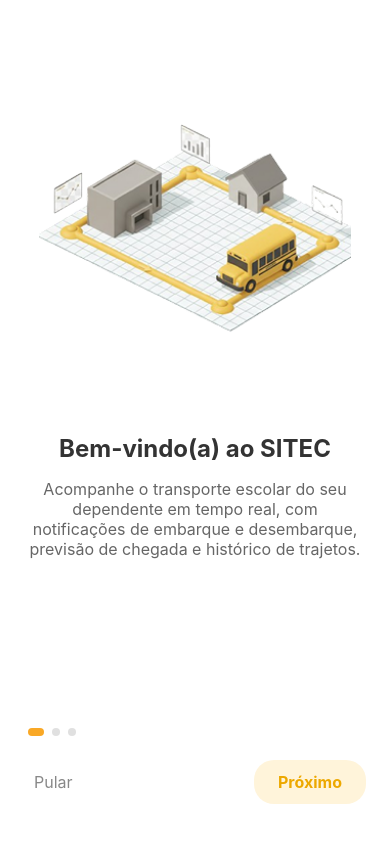
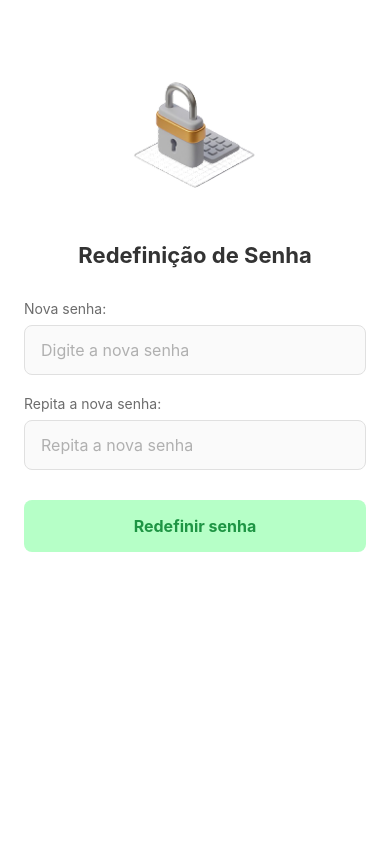
Before and after one commit to gustavodevid/sitec-responsavel-app, a React Native app: screen /ResetPassword in a window 390 px wide. Built offline with nearby package versions, Linux system fonts and the light colour scheme.

Commit message:
feat(auth): create sucess screen

```diff
--- a/src/navigation/AppNavigator.js
+++ b/src/navigation/AppNavigator.js
@@ -4,6 +4,8 @@ import { createStackNavigator } from '@react-navigation/stack';
 import OnboardingScreen from '../screens/OnboardingScreen/OnboardingScreen';
 import LoginScreen from '../screens/LoginScreen/LoginScreen';
 import ForgotPasswordScreen from '../screens/ForgotPasswordScreen/ForgotPasswordScreen';
+import ResetPasswordScreen from '../screens/ResetPasswordScreen/ResetPasswordScreen';
+import SuccessScreen from '../screens/SuccessScreen/SuccessScreen';
 
 const Stack = createStackNavigator();
 
@@ -31,6 +33,16 @@ const AppNavigator = () => {
         component={ForgotPasswordScreen}
         />
 
+        <Stack.Screen
+        name="ResetPassword"
+        component={ResetPasswordScreen}
+        />
+
+        <Stack.Screen
+        name="Success"
+        component={SuccessScreen}
+        />
+
       </Stack.Navigator>
     </NavigationContainer>
   );
--- /dev/null
+++ b/src/screens/ResetPasswordScreen/ResetPasswordScreen.js
@@ -0,0 +1,89 @@
+import React, { useState } from 'react';
+import {
+  SafeAreaView,
+  View,
+  Text,
+  Image,
+  Alert
+} from 'react-native';
+
+import AppTextInput from '../../components/AppTextInput/AppTextInput';
+import AppButton from '../../components/AppButton/AppButton';
+
+import styles from './ResetPasswordScreen.styles';
+
+/**
+ * Tela de Definição da Nova Senha
+ * Recebe { navigation, route }
+ */
+const ResetPasswordScreen = ({ navigation, route }) => {
+  // const { email, code } = route.params;
+
+  const [newPassword, setNewPassword] = useState('');
+  const [confirmPassword, setConfirmPassword] = useState('');
+
+  const handleResetPassword = () => {
+    // Validação 1: Verificar se os campos não estão vazios
+    if (!newPassword || !confirmPassword) {
+      Alert.alert('Erro', 'Por favor, preencha ambos os campos de senha.');
+      return;
+    }
+
+    // Validação 2: Verificar se as senhas coincidem
+    if (newPassword !== confirmPassword) {
+      Alert.alert('Erro', 'As senhas não coincidem. Tente novamente.');
+      return;
+    }
+
+    // API
+    console.log('Redefinindo a senha com:', newPassword);
+    Alert.alert('Sucesso', 'Senha redefinida! (simulação)');
+
+    navigation.navigate('Success');
+  };
+
+  return (
+    <SafeAreaView style={styles.container}>
+      <View style={styles.content}>
+
+        {/* Ilustração (Cadeado) */}
+        <Image
+          style={styles.illustration}
+          source={require('../../../assets/images/forgot-password-2.png')}
+          resizeMode="contain"
+        />
+
+        {/* Título */}
+        <Text style={styles.title}>Redefinição de Senha</Text>
+
+        {/* Input de Nova Senha */}
+        <AppTextInput
+          label="Nova senha:"
+          placeholder="Digite a nova senha"
+          value={newPassword}
+          onChangeText={setNewPassword}
+          secureTextEntry={true}
+        />
+
+        {/* Input de Repetir Senha */}
+        <AppTextInput
+          label="Repita a nova senha:"
+          placeholder="Repita a nova senha"
+          value={confirmPassword}
+          onChangeText={setConfirmPassword}
+          secureTextEntry={true}
+        />
+
+        {/* Botão de Redefinir (Variante Primária) */}
+        <AppButton
+          title="Redefinir senha"
+          variant="primary" // Usa os estilos verdes
+          onPress={handleResetPassword}
+        />
+
+      </View>
+    </SafeAreaView>
+  );
+};
+
+export default ResetPasswordScreen;
--- /dev/null
+++ b/src/screens/ResetPasswordScreen/ResetPasswordScreen.styles.js
@@ -0,0 +1,29 @@
+import { StyleSheet } from 'react-native';
+import { COLORS } from '../../constants/colors';
+
+const styles = StyleSheet.create({
+  container: {
+    flex: 1,
+    backgroundColor: COLORS.background,
+  },
+  content: {
+    flex: 1,
+    paddingHorizontal: 24,
+    paddingTop: 60,
+  },
+  illustration: {
+    width: '60%',
+    height: 150,
+    alignSelf: 'center',
+    marginBottom: 32,
+  },
+  title: {
+    fontSize: 22,
+    fontWeight: 'bold',
+    color: COLORS.textTitle,
+    textAlign: 'center',
+    marginBottom: 32,
+  },
+});
+
+export default styles;
--- /dev/null
+++ b/src/screens/SuccessScreen/SuccessScreen.js
@@ -0,0 +1,55 @@
+import React from 'react';
+import {
+  SafeAreaView,
+  View,
+  Text,
+  Image,
+  StatusBar
+} from 'react-native';
+
+import AppButton from '../../components/AppButton/AppButton';
+
+
+import styles from './SuccessScreen.styles';
+
+/**
+ * Tela final de Sucesso na Redefinição de Senha.
+ * Recebe { navigation }
+ */
+const SuccessScreen = ({ navigation }) => {
+
+  const handleContinue = () => {
+    navigation.navigate('Login');
+  };
+
+  return (
+    <SafeAreaView style={styles.container}>
+
+      <StatusBar barStyle="light-content" />
+
+      <View style={styles.content}>
+
+        {/* Ilustração (Escudo de Sucesso) */}
+        <Image
+          style={styles.illustration}
+          source={require('../../../assets/images/forgot-password-3.png')}
+          resizeMode="contain"
+        />
+
+        {/* Título */}
+        <Text style={styles.title}>
+          Senha redefinida com sucesso
+        </Text>
+
+        <AppButton
+          title="Continuar"
+          variant="primary"
+          onPress={handleContinue}
+        />
+
+      </View>
+    </SafeAreaView>
+  );
+};
+
+export default SuccessScreen;
--- /dev/null
+++ b/src/screens/SuccessScreen/SuccessScreen.styles.js
@@ -0,0 +1,29 @@
+import { StyleSheet } from 'react-native';
+import { COLORS } from '../../constants/colors';
+
+const styles = StyleSheet.create({
+  container: {
+    flex: 1,
+    backgroundColor: COLORS.background,
+  },
+  content: {
+    flex: 1,
+    paddingHorizontal: 24,
+    alignItems: 'center',
+    justifyContent: 'center',
+  },
+  illustration: {
+    width: '60%',
+    height: 150,
+    marginBottom: 48,
+  },
+  title: {
+    fontSize: 24,
+    fontWeight: 'bold',
+    color: COLORS.authPrimaryText,
+    textAlign: 'center',
+    marginBottom: 48,
+  },
+});
+
+export default styles;
```
Also changed, not shown: assets/images/forgot-password-2.png (added), assets/images/forgot-password-3.png (added).
